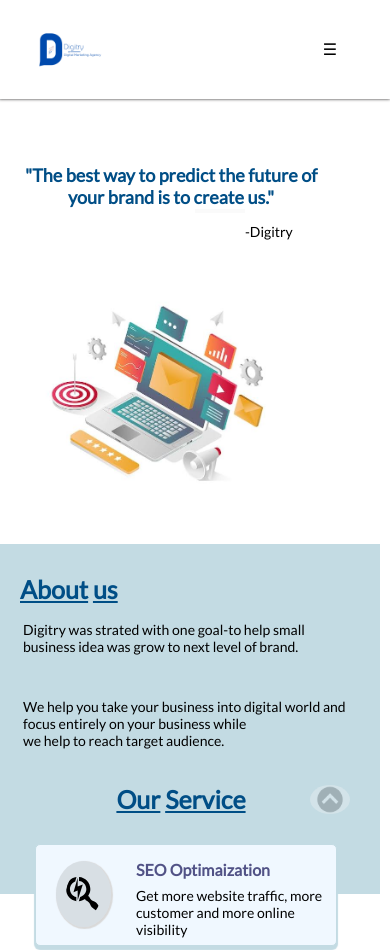
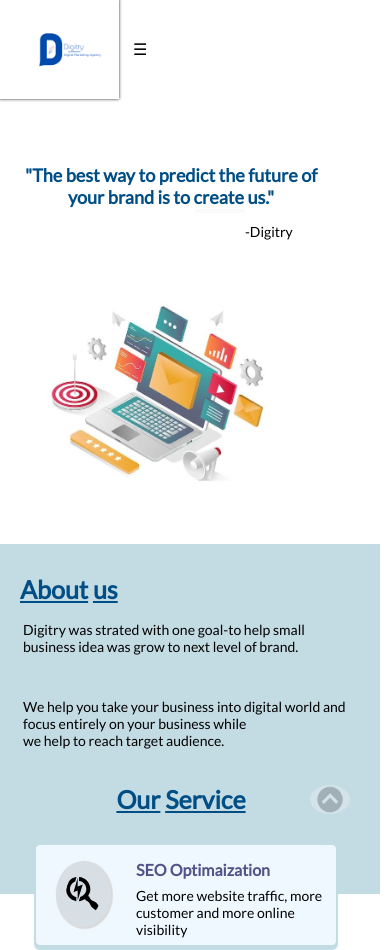
Before and after one commit to rkkris/digitry, a plain HTML site: page index.html in a window 390 px wide. Shown: the top 950 px of the page. Drawn offline with Linux system fonts and the light colour scheme.

Commit message:
Update mobstyle.css

```diff
--- a/mobstyle.css
+++ b/mobstyle.css
@@ -5,7 +5,7 @@
         font-size: 16px;
 	    margin: 10px;
         width: auto;
-        height: -webkit-fill-available;
+        height: auto;
     }
     .top_btn{
         opacity: 30%;
@@ -22,7 +22,7 @@
     }
     .container{
         display: flex;
-        width: -webkit-fill-available;
+        width: auto;
         position: fixed;
     }
     .navbar-toggle{
```
